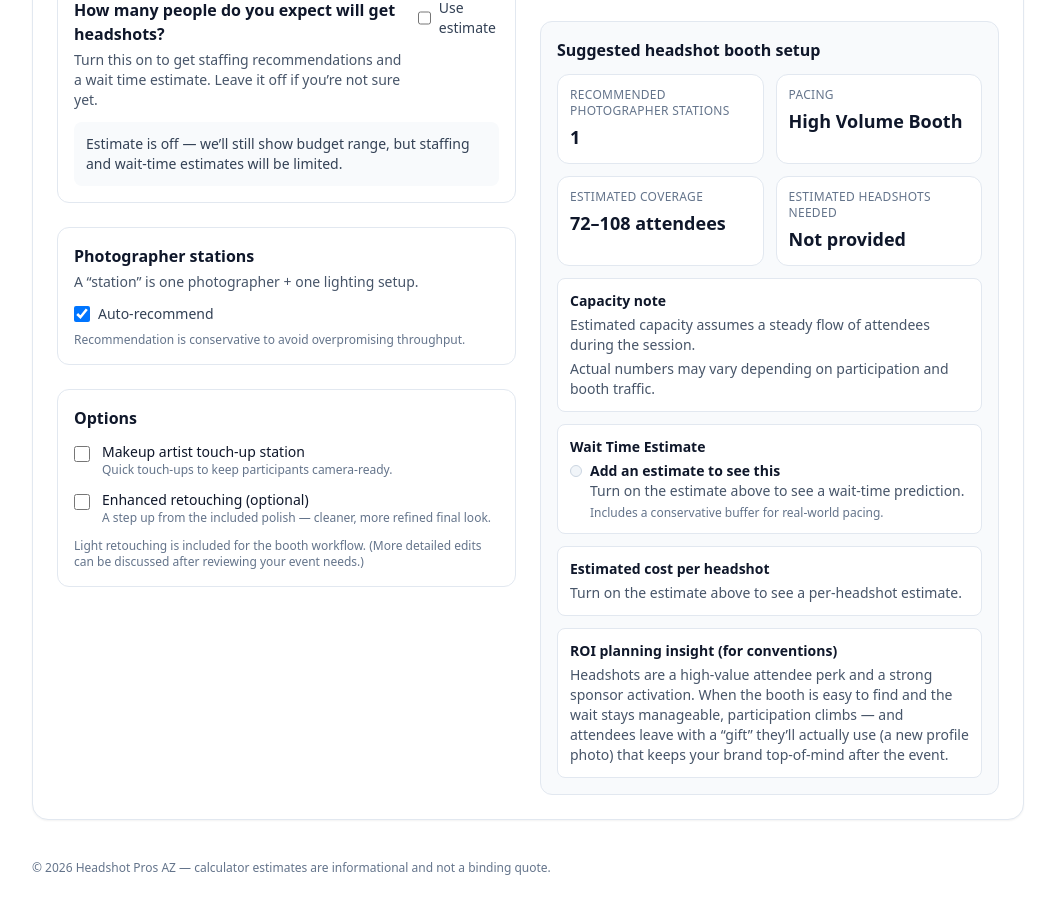
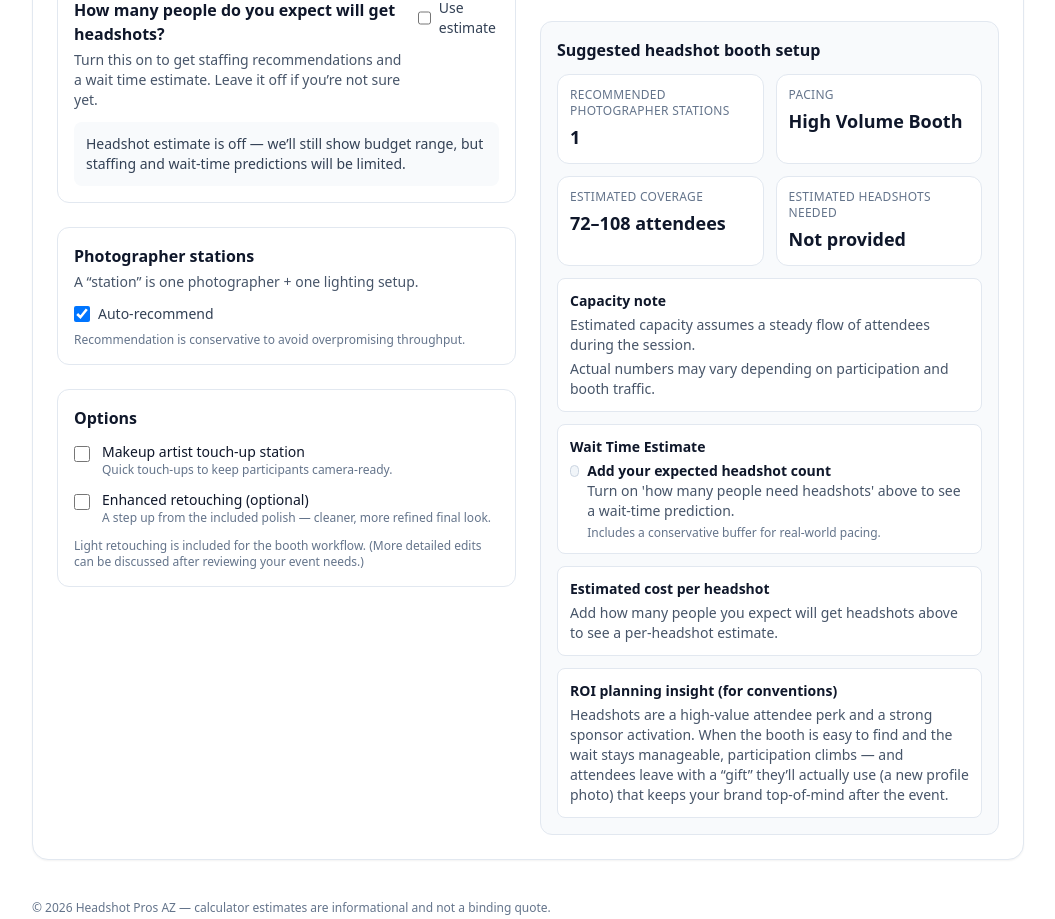
Before and after one commit to headshotpros/conference-headshot-booth-calculator, a Next.js app: page / in a window 1280 px wide. Shown: the part 1180-2099 px from the top of the page, without its empty margins (112-1167 px from the left). Built offline with nearby package versions, Linux system fonts and the light colour scheme.

Commit message:
Add files via upload

```diff
--- a/app/page.tsx
+++ b/app/page.tsx
@@ -288,7 +288,7 @@ export default function Page() {
   }, [useParticipationEstimate, computedExpectedHeadshots, capacityRange.low, capacityRange.high]);
 
   const waitTimeCopy = useMemo(() => {
-    if (!waitTimeStatus) return { title: "Add an estimate to see this", detail: "Turn on the estimate above to see a wait-time prediction." };
+    if (!waitTimeStatus) return { title: "Add your expected headshot count", detail: "Turn on 'how many people need headshots' above to see a wait-time prediction." };
 
     if (waitTimeStatus === "green") {
       return { title: "Smooth flow", detail: "Most people should move through quickly with a comfortable buffer." };
@@ -733,7 +733,7 @@ export default function Page() {
                   </>
                 ) : (
                   <div className="mt-3 rounded-lg bg-slate-50 p-3 text-sm text-slate-700">
-                    Estimate is off — we’ll still show budget range, but staffing and wait-time estimates will be limited.
+                    Headshot estimate is off — we’ll still show budget range, but staffing and wait-time predictions will be limited.
                   </div>
                 )}
               </div>
@@ -1039,7 +1039,9 @@ export default function Page() {
                       Not shown because the headshots needed exceed capacity. Add stations or time to get a usable per-headshot estimate.
                     </div>
                   ) : (
-                    <div className="mt-1 text-sm text-slate-600">Turn on the estimate above to see a per-headshot estimate.</div>
+                    <div className="mt-1 text-sm text-slate-600">
+Add how many people you expect will get headshots above to see a per-headshot estimate.
+</div>
                   )}
                 </div>
 
```
